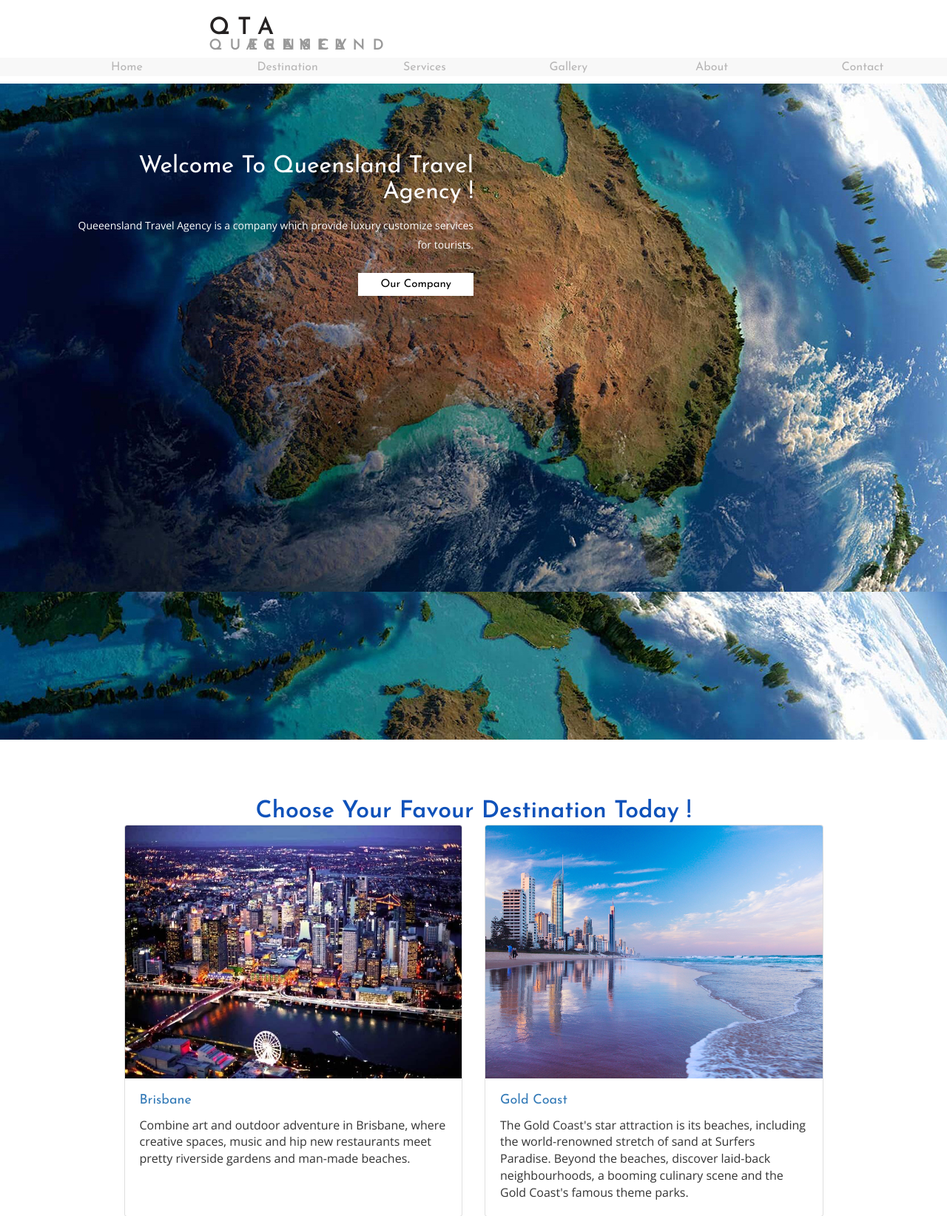
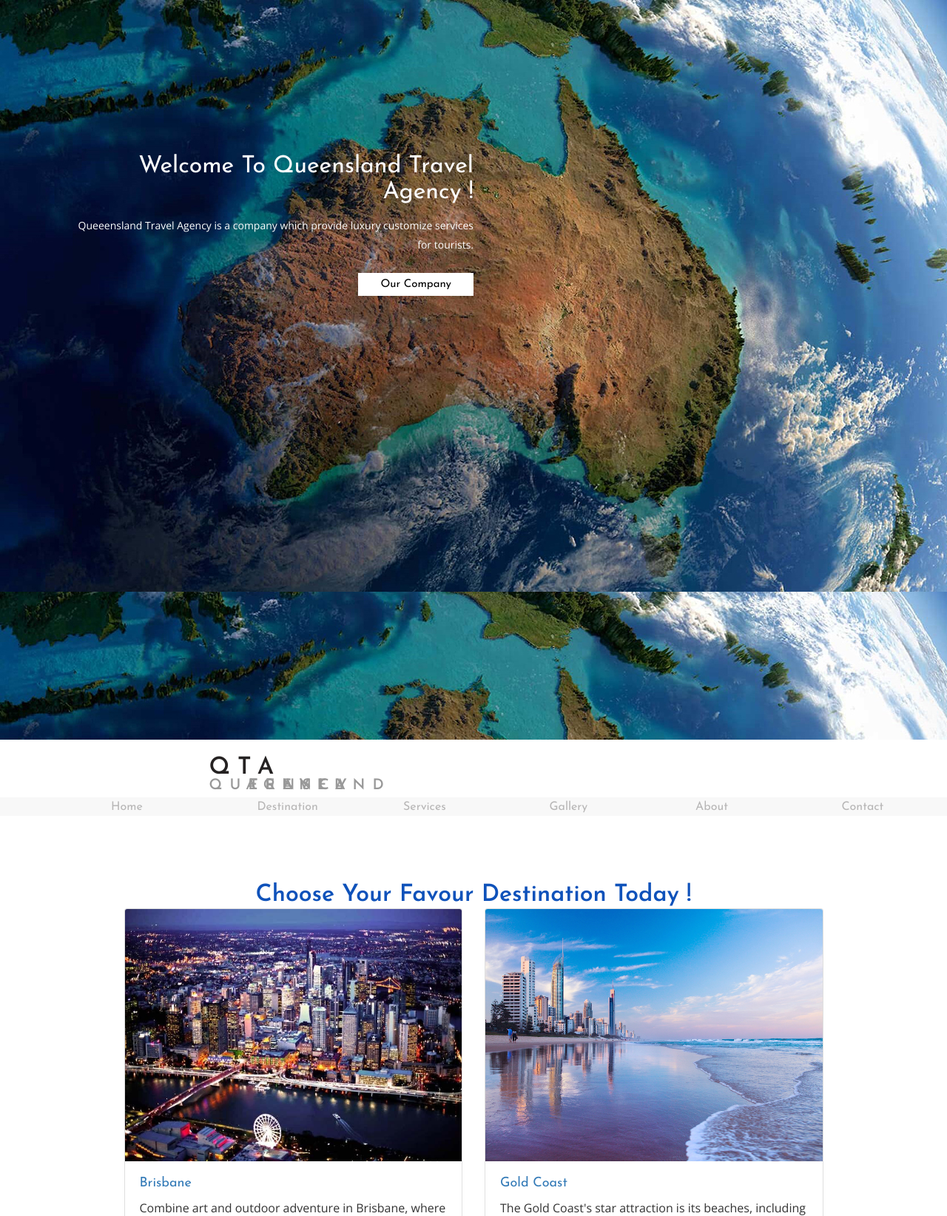
Before and after one commit to MatthewKaiLee/InFS3202, a PHP site: page /index.html in a window 1280 px wide. Shown: the top 1644 px of the page at 74% size. Run offline with PHP 8.4, Linux system fonts and the light colour scheme.

Commit message:
change back

```diff
--- a/Travel/css/style.css
+++ b/Travel/css/style.css
@@ -18,14 +18,6 @@ body a:hover{
 	text-decoration:none;
 }
 
-#navbar {
-  background-color: #fff;
-  position: fixed;
-  top: 0;
-  width: 100%;
-  display:block;
-  transition: top 0.3s;
-}
 
 
 .parallax {
--- a/Travel/index.html
+++ b/Travel/index.html
@@ -15,8 +15,6 @@
 <!-- js -->
 <script src="js/jquery-1.11.1.min.js"></script>
 
-
-<script src="js/hidemenu.js"></script>
 <!-- //js -->
 <!-- FlexSlider -->
 <link rel="stylesheet" href="css/flexslider.css" type="text/css" media="screen" />
--- a/Travel/js/hidemenu.js
+++ b/Travel/js/hidemenu.js
@@ -2,7 +2,7 @@ function hideMenu() {
 	var prevScrollpos = window.pageYOffset;
 	window.onscroll = function() {
 		var currentScrollPos = window.pageYOffset;
-		if (prevScrollpos - currentScrollPos >= 0) {
+		if (prevScrollpos <= currentScrollPos) {
 			document.getElementById("navbar").style.top = "0";
 		} else {
 			document.getElementById("navbar").style.top = "-150px";
```
